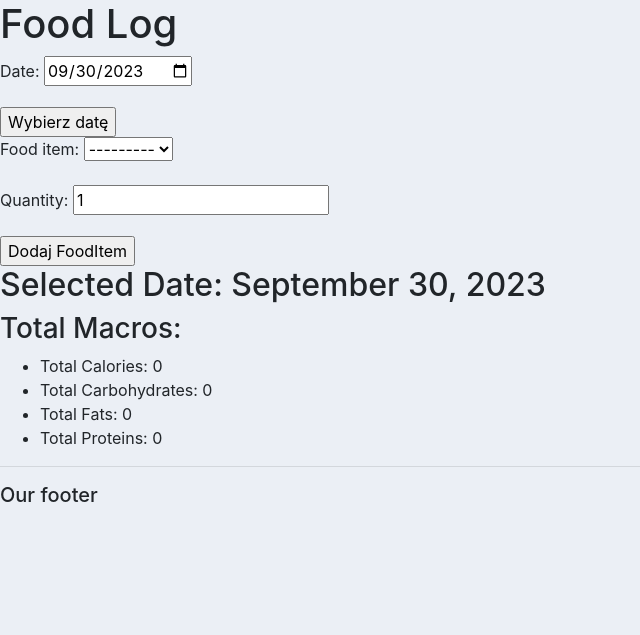
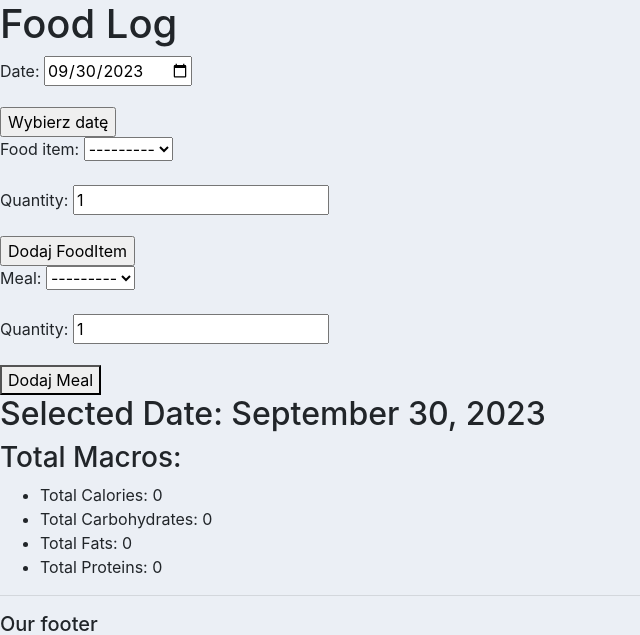
Before and after one commit to jbytow/GLTracker, a Django app: page /accounts/food_log/ in a window 1280 px wide. Shown: the part 56-691 px from the top of the page, without its empty margins (0-640 px from the left). Run offline with Django 4.2, Linux system fonts and the light colour scheme; the visitor is signed in with stand-in values (Sample User, id 1); data comes from the database, SQL or seed files in the repository; data that the repository does not hold is empty.

Commit message:
0.899 FoodLog WIP, added Meal form and changed querysets for user

```diff
--- a/gltracker/accounts/forms.py
+++ b/gltracker/accounts/forms.py
@@ -1,9 +1,10 @@
+from django import forms
 from django.contrib.auth.forms import UserCreationForm
 from django.contrib.auth.models import User
-from django import forms
 from django.forms.widgets import DateInput
+from django.db.models import Q
 
-from .models import Profile, WeightRecord, FoodDailyRequirements, FoodLogFoodItem, FoodLogMeal
+from .models import Profile, WeightRecord, FoodDailyRequirements, FoodLogFoodItem, FoodLogMeal, FoodItem, Meal
 
 
 class CreateUserForm(UserCreationForm):
@@ -48,8 +49,18 @@ class FoodLogFoodItemForm(forms.ModelForm):
         model = FoodLogFoodItem
         fields = ['food_item', 'quantity']
 
+    def __init__(self, *args, user=None, **kwargs):
+        super(FoodLogFoodItemForm, self).__init__(*args, **kwargs)
+        if user:
+            self.fields['food_item'].queryset = FoodItem.objects.filter(Q(user=user, is_active=True) | Q(user__isnull=True))
+
 
 class FoodLogMealForm(forms.ModelForm):
     class Meta:
         model = FoodLogMeal
         fields = ['meal', 'quantity']
+
+    def __init__(self, *args, user=None, **kwargs):
+        super(FoodLogMealForm, self).__init__(*args, **kwargs)
+        if user:
+            self.fields['meal'].queryset = Meal.objects.filter(user=user)
--- a/gltracker/accounts/templates/food_log.html
+++ b/gltracker/accounts/templates/food_log.html
@@ -13,6 +13,12 @@
     {% csrf_token %}
     {{ fooditem_form.as_p }}
     <input type="submit" name="submit_fooditem" value="Dodaj FoodItem">
+</form>
+
+<form method="post">
+    {% csrf_token %}
+    {{ meal_form.as_p }}
+    <button type="submit" name="submit_meal">Dodaj Meal</button>
 </form>
 
 
--- a/gltracker/accounts/views.py
+++ b/gltracker/accounts/views.py
@@ -164,15 +164,23 @@ def food_log(request):
     total_macros = food_log.calculate_total_macros_log()
 
     # Obsługa formularza dodawania FoodItem
-    fooditem_form = FoodLogFoodItemForm(request.POST or None)
+    fooditem_form = FoodLogFoodItemForm(request.POST or None, user=request.user)
     if 'submit_fooditem' in request.POST and fooditem_form.is_valid():
         food_item = fooditem_form.save(commit=False)
         food_item.food_log = food_log
         food_item.save()
         return redirect('food_log')
 
+    meal_form = FoodLogMealForm(request.POST or None, user=request.user)
+    if 'submit_meal' in request.POST and meal_form.is_valid():
+        meal = meal_form.savE(commit=False)
+        meal.food_log = food_log
+        meal.save()
+        return redirect('food_log')
+
     return render(request, 'food_log.html',
                   {'form': form,
                    'total_macros': total_macros,
                    'fooditem_form': fooditem_form,
+                   'meal_form': meal_form,
                    'selected_date': selected_date})
```
